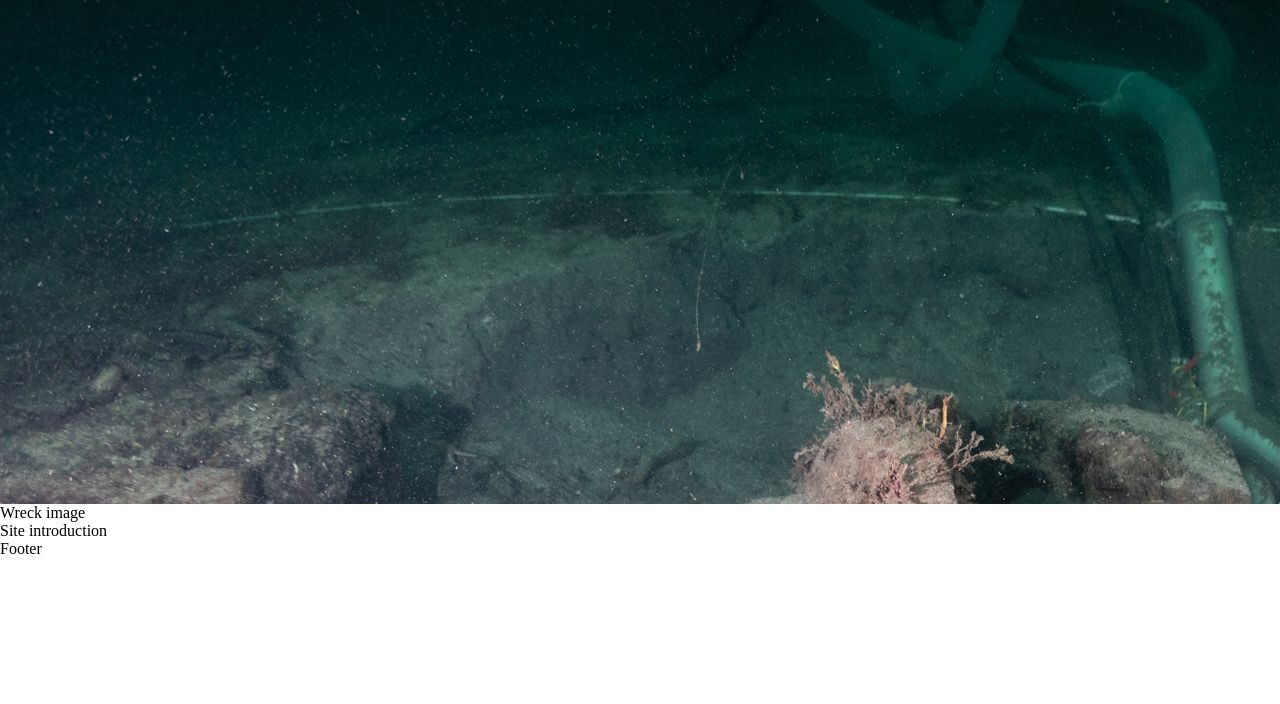
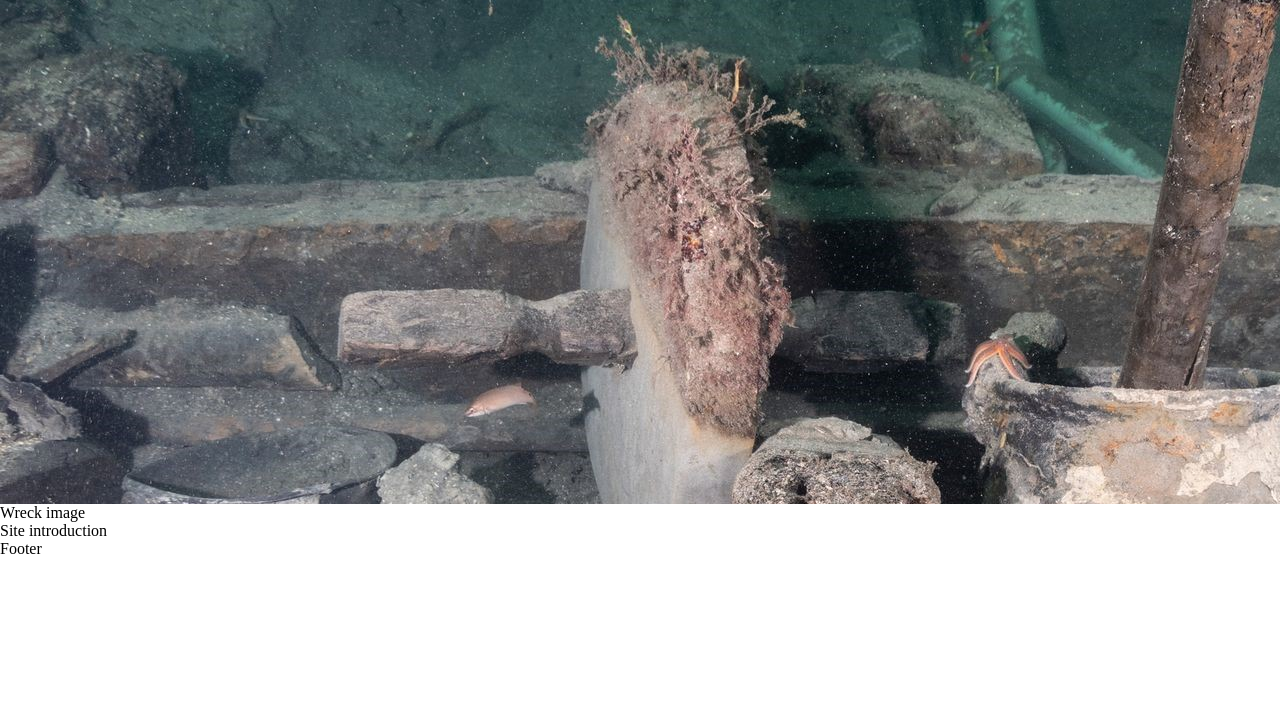
Before and after one commit to notandy82/first-project-repo, a plain HTML site: page index.html in a window 1280 px wide. Shown: the part 96-800 px from the top of the page. Drawn offline with nearby package versions, Linux system fonts and the light colour scheme.

Commit message:
Replace wreck image with cropped version

```diff
--- a/assets/css/style.css
+++ b/assets/css/style.css
@@ -55,7 +55,8 @@ h1 {
 /* body */
 
 #wreck_image {
-    background: url(/assets/images/wreck_image.jpg);
+    background: url(/assets/images/wreck_image_edit.jpg);
+    background-repeat: no-repeat;
     max-width: 100%;
     height: 600px;
 }
```
Also changed, not shown: assets/images/wreck_image.jpg (deleted), assets/images/wreck_image_edit.jpg (added).
